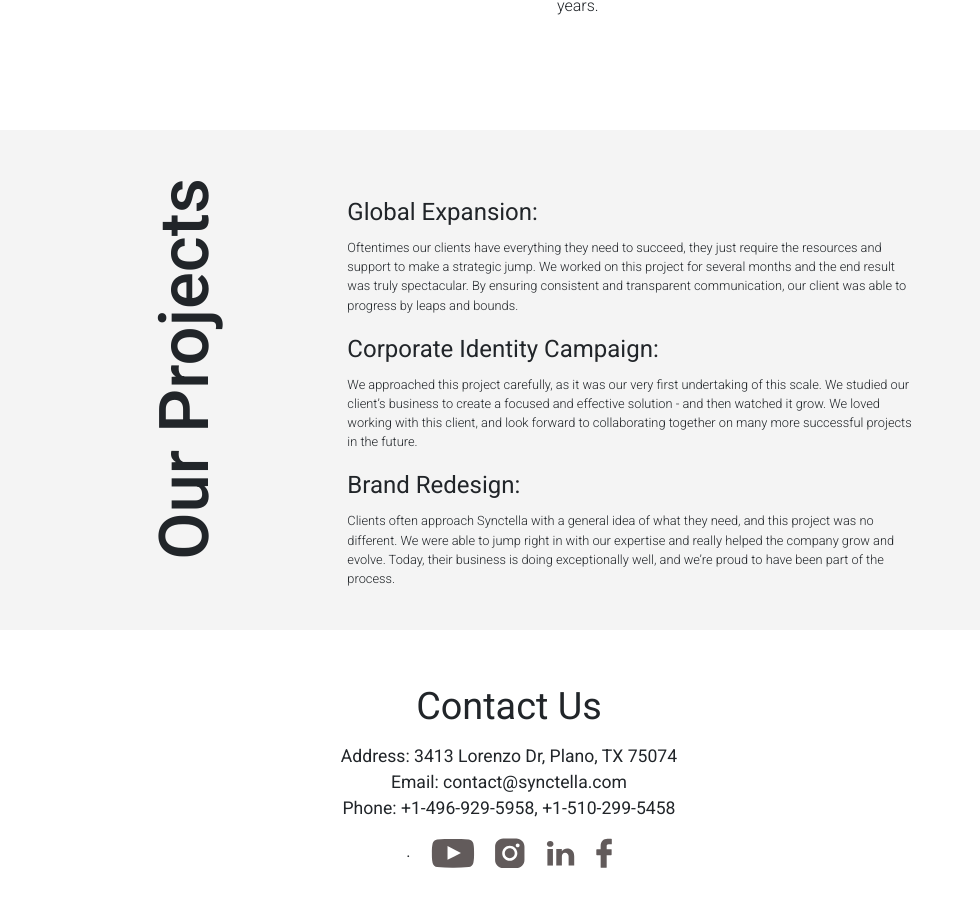
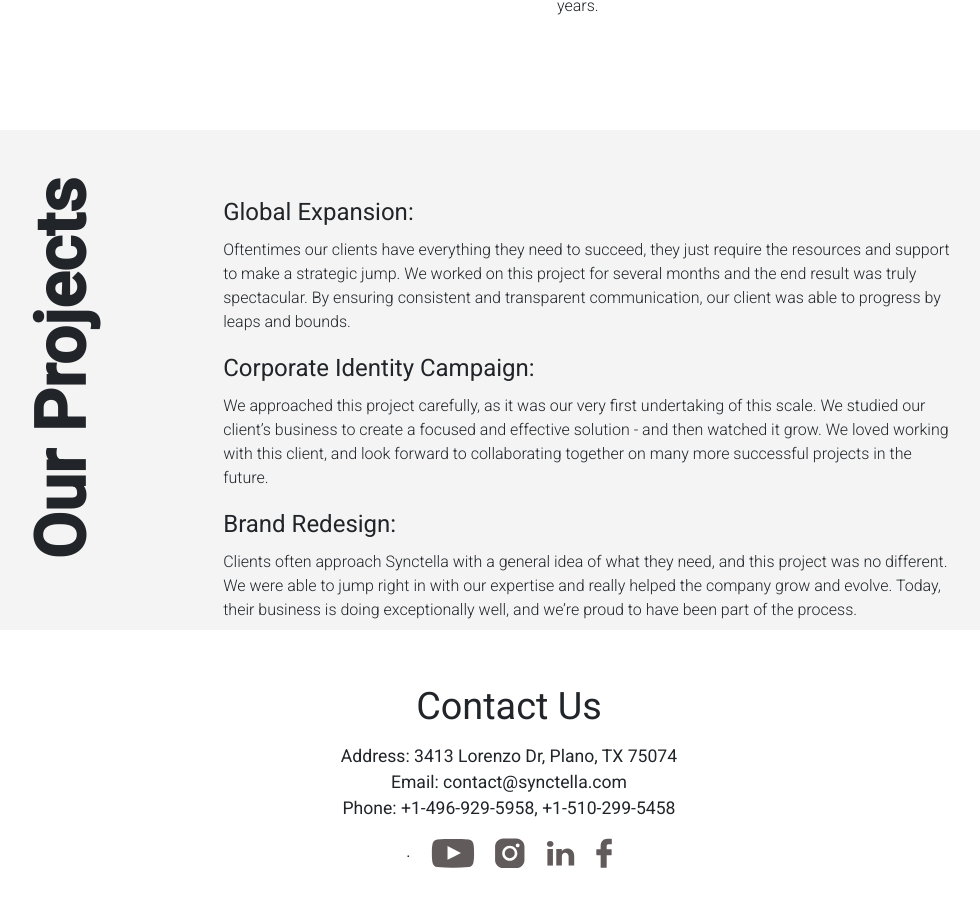
Before and after one commit to Mizan-Primex/resolved-synctella, a React (Create React App) app: page / in a window 1280 px wide. Shown: the part 5797-6703 px from the top of the page, without its empty margins (131-1111 px from the left). Built offline with nearby package versions, Linux system fonts and the light colour scheme.

Commit message:
project left align

```diff
--- a/src/Component/Home/Home.css
+++ b/src/Component/Home/Home.css
@@ -392,25 +392,28 @@ margin-right: 2rem;
     display: flex;
     height: 500px;
     width: 100vw;
-    justify-content: center;
+    /* justify-content: center; */
     background-color: #F4F4F4;
     padding: 3rem;
 }
 .project-details{
     margin-left: 3rem;
-    height: 100%;
-    width: 600px;
+    height: auto;
+    width: 60vw;
     padding: 1rem;
 }
 .project-details label{
     font-size: 150%;
 }
 .project-details p{
-    font-size: 80%;
+    font-size: 100%;
     font-weight: 300;
 }
 .project-txt h1{
+    height: auto;
+    width: 10vw;
     font-size: 430%;
+    font-weight: 1000;
     writing-mode: vertical-lr;
     transform: rotate(180deg);
 }
@@ -844,6 +847,8 @@ margin-right: 2rem;
 }
 .project-txt h1{
     font-size: 220%;
+    height: auto;
+    width: 100vw;
     writing-mode: unset;
     transform: rotate(0deg);
     text-align:center;
```
Also changed, not shown: src/Component/Home/Home.js (line endings or trailing spaces), 1 other file (tests, documents, lock files or other folders).
